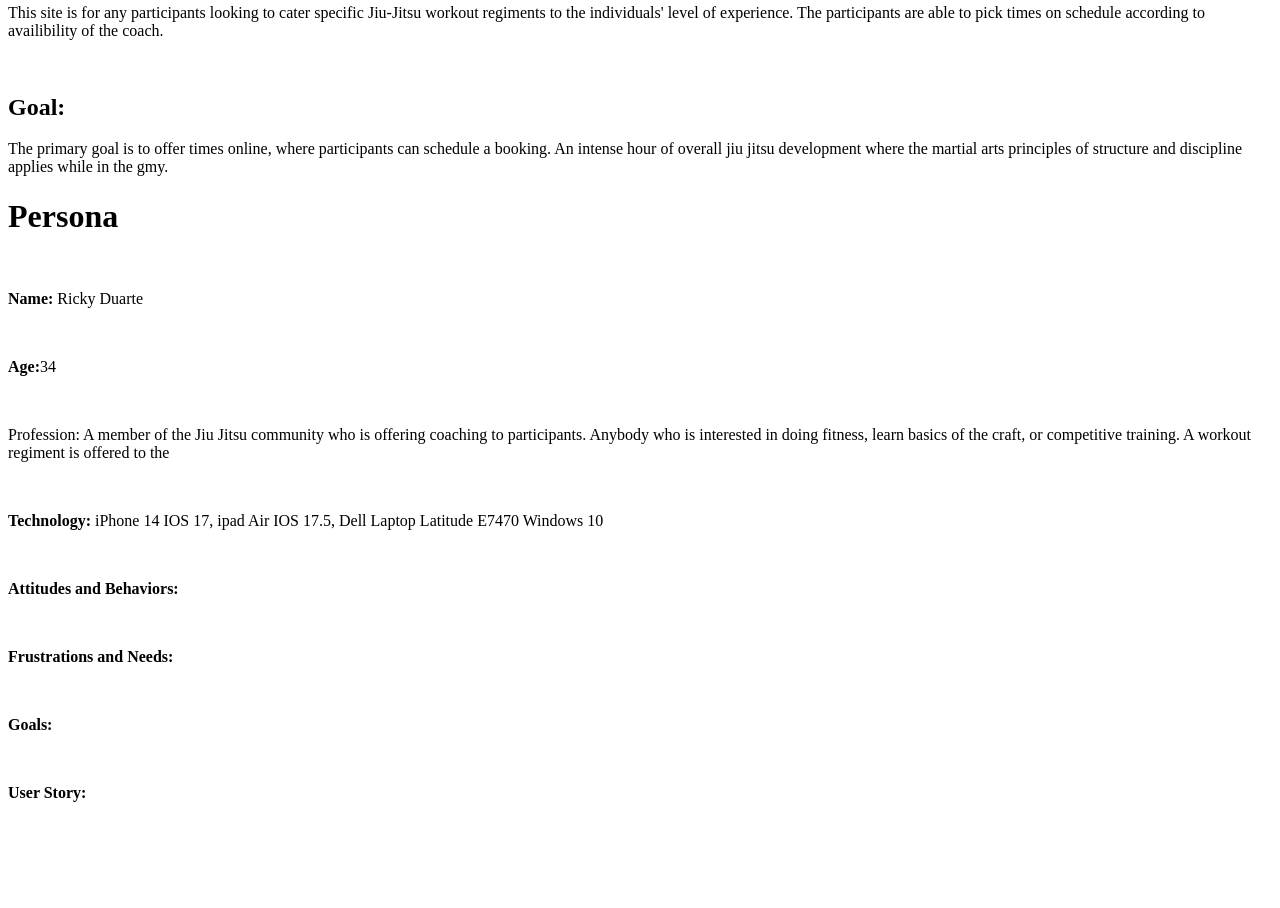
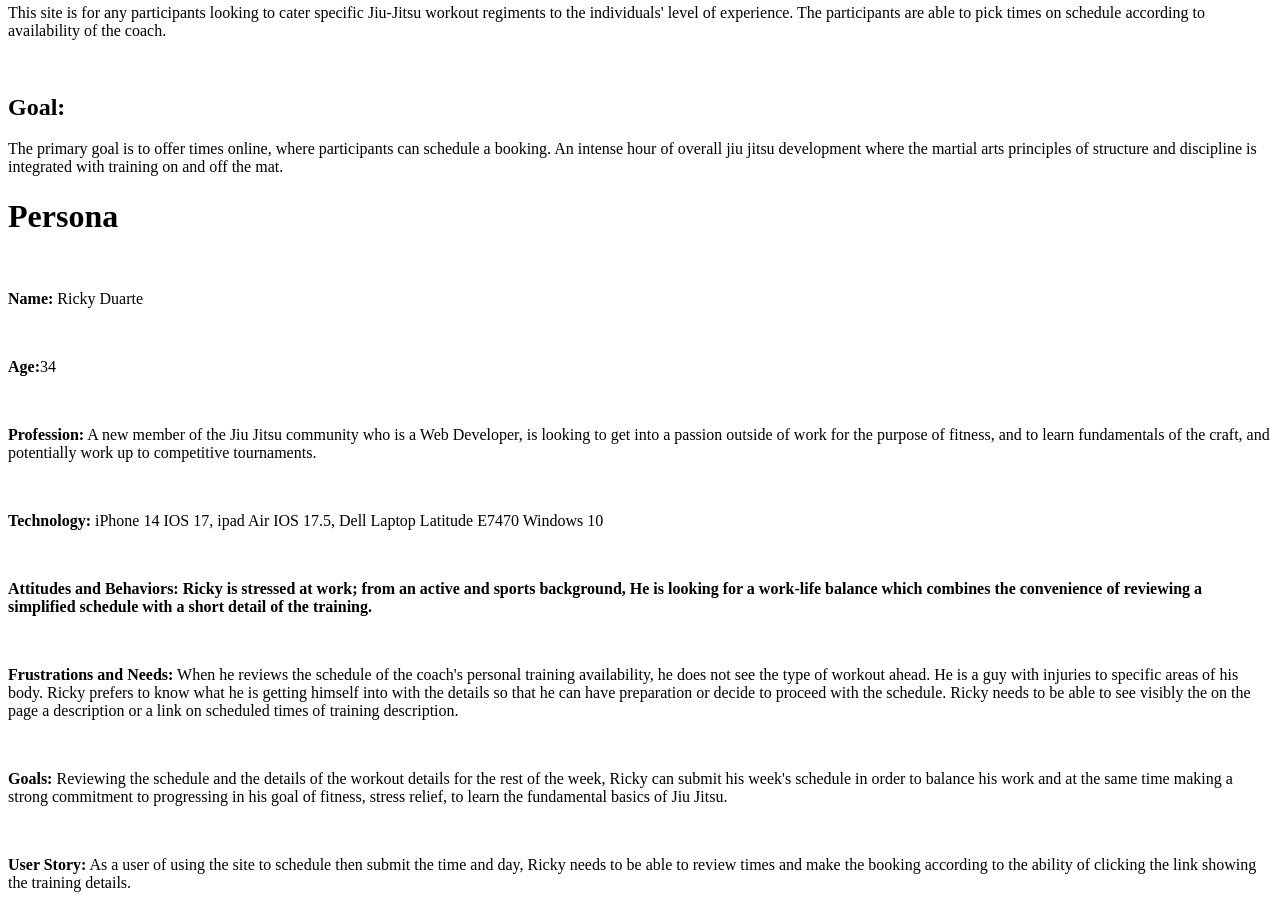
Before and after one commit to roelmarasigan/my-pwp-roel, a plain HTML site: page public_html/documentation/milestone-1.html in a window 1280 px wide. Shown: the part 242-1150 px from the top of the page. Before the commit the page ends 1060 px from the top, so only its background shows below. Drawn offline with Linux system fonts and the light colour scheme.

Commit message:
updated persona

```diff
--- a/public_html/documentation/milestone-1.html
+++ b/public_html/documentation/milestone-1.html
@@ -15,12 +15,12 @@
 <br>
 <h2>Audience:</h2>
     <p>This site is for any participants looking to cater specific Jiu-Jitsu workout regiments to
-     the individuals' level of experience. The participants are able to pick times on schedule according to availibility
+     the individuals' level of experience. The participants are able to pick times on schedule according to availability
     of the coach.</p>
 <br>
 <h2>Goal:</h2>
     <p>The primary goal is to offer times online, where participants can schedule a booking. An intense hour of overall jiu jitsu development where the
-    martial arts principles of structure and discipline applies while in the gmy. </p>
+    martial arts principles of structure and discipline is integrated with training on and off the mat. </p>
 </div>
 <div>
     <h1>Persona</h1>
@@ -29,18 +29,25 @@
     <br>
     <p><strong>Age:</strong>34</p>
     <br>
-    <p>Profession: A member of the Jiu Jitsu community who is offering coaching to participants. Anybody who is interested in doing fitness, learn basics of the craft, or
-    competitive training. A workout regiment is offered to the</p>
+    <p><strong>Profession:</strong> A new member of the Jiu Jitsu community who is a Web Developer, is looking to get into a passion outside of work
+        for the purpose of fitness, and to learn fundamentals of the craft, and potentially work
+        up to competitive tournaments.</p>
     <br>
     <p><strong>Technology:</strong> iPhone 14 IOS 17, ipad Air IOS 17.5, Dell Laptop Latitude E7470 Windows 10</p>
     <br>
-    <p><strong>Attitudes and Behaviors:</strong></p>
+    <p><strong>Attitudes and Behaviors: Ricky is stressed at work; from an active and sports background, He is looking for
+    a work-life balance which combines the convenience of reviewing a simplified schedule with a short detail
+    of the training.</strong> </p>
     <br>
-    <p><strong>Frustrations and Needs:</strong></p>
+    <p><strong>Frustrations and Needs:</strong> When he reviews the schedule of the coach's personal training availability, he does not see the type of workout ahead. He is a guy with injuries to specific areas of his body. Ricky prefers to know what he
+        is getting himself into with the details so that he can have preparation or decide to proceed with the schedule. Ricky needs to be able to see visibly the on the page a description or a link on scheduled times of training description.</p>
     <br>
-    <p><strong>Goals:</strong></p>
+    <p><strong>Goals:</strong> Reviewing the schedule and the details of the workout details for the rest of the week,
+    Ricky can submit his week's schedule in order to balance his work and at the same time making a strong commitment to
+    progressing in his goal of fitness, stress relief, to learn the fundamental basics of Jiu Jitsu.</p>
     <br>
-    <p><strong>User Story:</strong></p>
+    <p><strong>User Story:</strong> As a user of using the site to schedule then submit the time and day, Ricky needs to be able to
+    review times and make the booking according to the ability of clicking the link showing the training details.</p>
 </div>
 
 </body>
```
